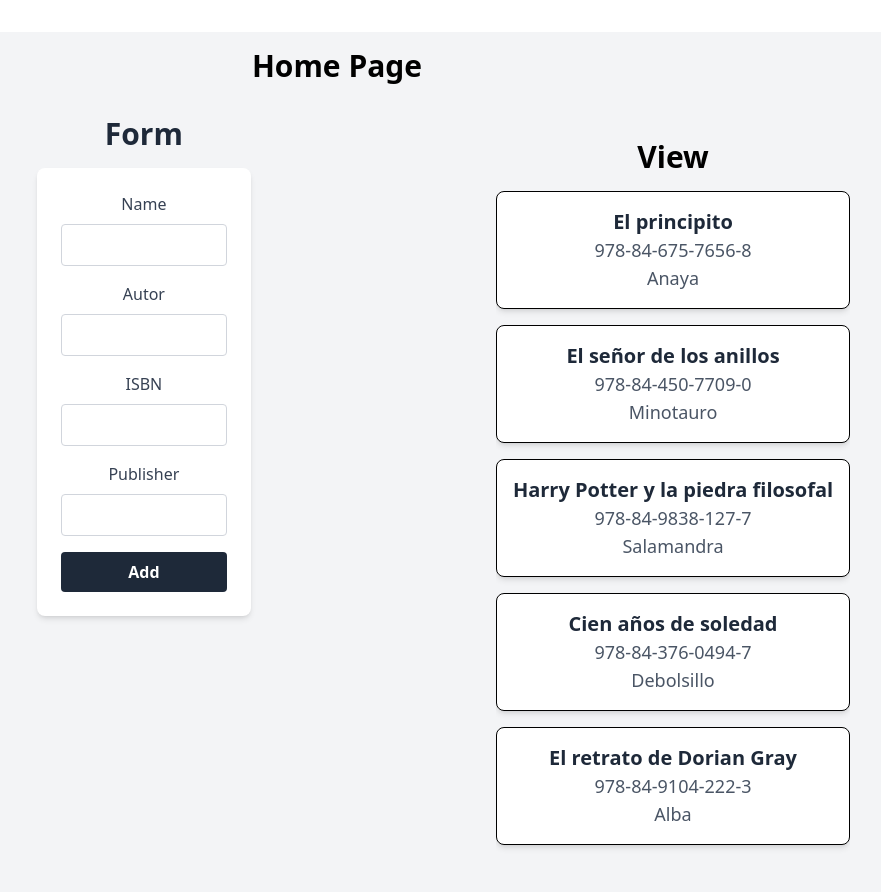
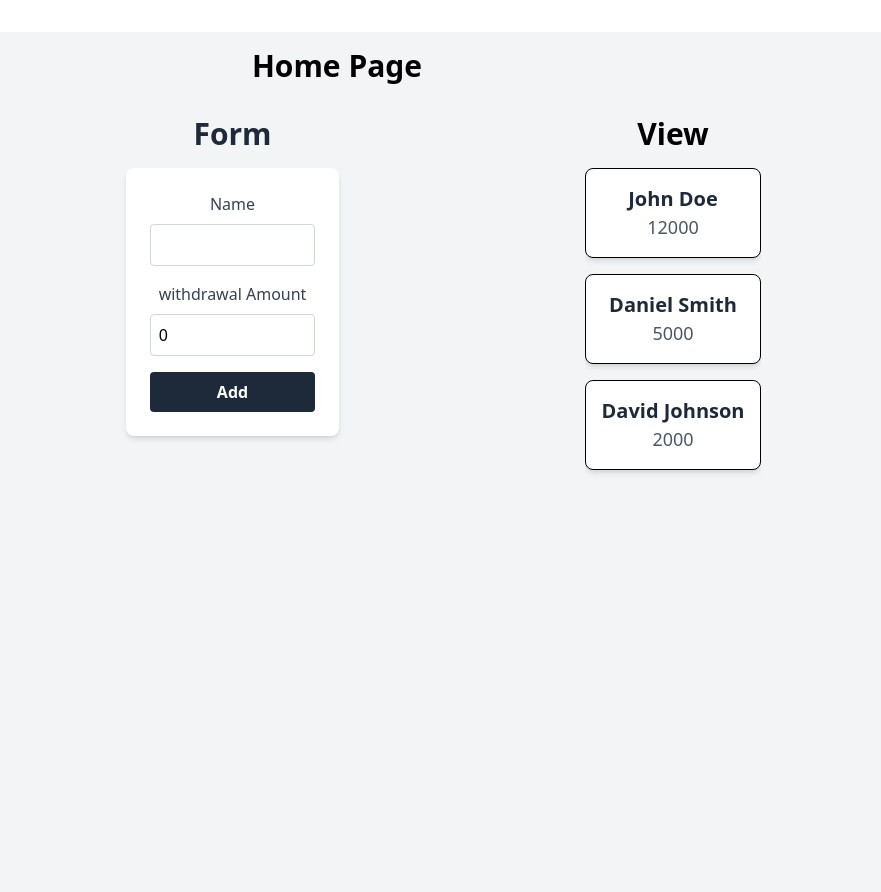
Before and after one commit to juandavid764/Homeworks, a React (Vite) app in the folder hello_world/: page / in a window 1280 px wide. Shown: the top 892 px of the page, without its empty margins (303-1184 px from the left). Built offline with nearby package versions, Linux system fonts and the light colour scheme.

Commit message:
challenge 09 finished

```diff
--- a/hello_world/src/Context.jsx
+++ /dev/null
@@ -1,3 +0,0 @@
-import { createContext } from "react";
-
-export const MyContext = createContext();
--- /dev/null
+++ b/hello_world/src/Models/Queue.js
@@ -0,0 +1,31 @@
+export class Queue {
+  constructor() {
+    this.items = [];
+  }
+
+  enqueue(item) {
+    this.items.push(item);
+  }
+
+  dequeue() {
+    return this.items.length > 0 ? this.items.shift() : null;
+  }
+
+  peek() {
+    return this.items.length > 0 ? this.items[0] : null;
+  }
+
+  size() {
+    return this.items.length;
+  }
+
+  isEmpty() {
+    return this.items.length === 0;
+  }
+
+  print() {
+    this.items.forEach((item) => {
+      console.log(item);
+    });
+  }
+}
--- a/hello_world/src/Models/Stack.js
+++ /dev/null
@@ -1,34 +0,0 @@
-export class Stack {
-  constructor() {
-    this.items = [];
-  }
-
-  push(item) {
-    this.items.push(item);
-  }
-
-  pop() {
-    return this.items.length > 0 ? this.items.pop() : null;
-  }
-
-  peek() {
-    return this.items.length > 0 ? this.items[this.items.length - 1] : null;
-  }
-
-  isEmpty() {
-    return this.items.length === 0;
-  }
-
-  size() {
-    return this.items.length;
-  }
-
-  print() {
-    this.items
-      .slice()
-      .reverse()
-      .forEach((item) => {
-        console.log(item);
-      });
-  }
-}
--- a/hello_world/src/components/BookCard.jsx
+++ /dev/null
@@ -1,14 +0,0 @@
-import React from 'react';
-//import bookCover from '../assets/book_cover.svg';
-
-export const BookCard = ({ book }) => {
-  return (
-    <div className="flex flex-col border p-4 mb-4 bg-white shadow-md rounded-lg">
-      {/* <img src={bookCover} alt="Book Cover" className="w-32 h-48 mb-4" /> */}
-      <p className="text-xl font-bold text-gray-800">{book.name}</p>
-      <p className="text-lg text-gray-600">{book.author}</p>
-      <p className="text-lg text-gray-600">{book.ISBN}</p>
-      <p className="text-lg text-gray-600">{book.publisher}</p>
-    </div>
-  );
-};
--- a/hello_world/src/components/Form.jsx
+++ b/hello_world/src/components/Form.jsx
@@ -1,12 +1,9 @@
 import { useState } from "react";
 
-export const Form = ({books, setReLoad}) => {
-
+export const Form = ({ people, setReLoad }) => {
   const [formData, setFormData] = useState({
     name: "",
-    autor: "",
-    ISBN: "",
-    publisher: "",
+    withdrawalAmount: 0,
   });
 
   const handleChange = (e) => {
@@ -22,16 +19,20 @@ export const Form = ({books, setReLoad}) => {
     e.preventDefault();
     setReLoad((prev) => !prev);
 
-
-    books.push(formData);
-    console.log(formData)
-  }
+    people.enqueue(formData);
+    console.log(formData);
+  };
 
   return (
     <div className="flex flex-col items-center justify-start min-h-screen w-2xl bg-gray-100 p-4">
       <h1 className="text-3xl font-bold mb-4 text-gray-800">Form</h1>
-      <form className="flex flex-col w-1/3 bg-white p-6 rounded-lg shadow-md" onSubmit={handleSubmit}>
-        <label htmlFor="name" className="text-gray-700 mb-2">Name</label>
+      <form
+        className="flex flex-col w-1/3 bg-white p-6 rounded-lg shadow-md"
+        onSubmit={handleSubmit}
+      >
+        <label htmlFor="name" className="text-gray-700 mb-2">
+          Name
+        </label>
         <input
           type="text"
           id="name"
@@ -40,34 +41,23 @@ export const Form = ({books, setReLoad}) => {
           onChange={handleChange}
           className="mb-4 p-2 border border-gray-300 rounded"
         />
-        <label htmlFor="autor" className="text-gray-700 mb-2">Autor</label>
+        <label htmlFor="withdrawalAmount" className="text-gray-700 mb-2">
+          withdrawal Amount
+        </label>
         <input
-          type="text"
-          id="autor"
-          name="autor"
-          value={formData.autor}
+          type="number"
+          id="withdrawalAmount"
+          name="withdrawalAmount"
+          value={formData.withdrawalAmount}
           onChange={handleChange}
           className="mb-4 p-2 border border-gray-300 rounded"
         />
-        <label htmlFor="ISBN" className="text-gray-700 mb-2">ISBN</label>
-        <input
-          type="text"
-          id="ISBN"
-          name="ISBN"
-          value={formData.ISBN}
-          onChange={handleChange}
-          className="mb-4 p-2 border border-gray-300 rounded"
-        />
-        <label htmlFor="publisher" className="text-gray-700 mb-2">Publisher</label>
-        <input
-          type="text"
-          id="publisher"
-          name="publisher"
-          value={formData.publisher}
-          onChange={handleChange}
-          className="mb-4 p-2 border border-gray-300 rounded"
-        />
-        <button type="submit" className="bg-gray-800 text-white font-bold  p-2 rounded hover:bg-gray-700">Add</button>
+        <button
+          type="submit"
+          className="bg-gray-800 text-white font-bold  p-2 rounded hover:bg-gray-700"
+        >
+          Add
+        </button>
       </form>
     </div>
   );
--- /dev/null
+++ b/hello_world/src/components/PersonCard.jsx
@@ -0,0 +1,12 @@
+import React from 'react';
+//import personCover from '../assets/person_cover.svg';
+
+export const PersonCard = ({ person }) => {
+  return (
+    <div className="flex flex-col border p-4 mb-4 bg-white shadow-md rounded-lg">
+      {/* <img src={personCover} alt="person Cover" className="w-32 h-48 mb-4" /> */}
+      <p className="text-xl font-bold text-gray-800">{person.name}</p>
+      <p className="text-lg text-gray-600">{person.withdrawalAmount}</p>
+    </div>
+  );
+};
--- a/hello_world/src/components/View.jsx
+++ b/hello_world/src/components/View.jsx
@@ -1,14 +1,17 @@
-import { BookCard } from "./BookCard";
+import { PersonCard } from "./PersonCard";
 
-export const View = ({books}) => {
+export const View = ({ people }) => {
   return (
-
-    <div className="flex flex-col items-center justify-center min-h-screen  p-4 h-full">
+    <div className="flex flex-col items-center justify-start min-h-screen  p-4 h-full">
       <h1 className="text-3xl font-bold mb-4">View</h1>
       <div className="flex flex-col w-full h-1/2 overflow-y-auto">
-      {books.size() ? books.items.map((book, index) => (
-          <BookCard key={index} book={book} />
-        )) : <p>No books</p>}
+        {people.size() ? (
+          people.items.map((person, index) => (
+            <PersonCard key={index} person={person} />
+          ))
+        ) : (
+          <p>No people</p>
+        )}
       </div>
     </div>
   );
--- a/hello_world/src/pages/HomePage.jsx
+++ b/hello_world/src/pages/HomePage.jsx
@@ -1,19 +1,19 @@
 import React, { useState, useEffect } from "react";
 
-import { Stack } from "../Models/Stack";
-import { booksDefault } from "../utils/DefaultBook.js";
+import { Queue } from "../Models/Queue.js";
+import { PeopleDefault } from "../utils/DefaultPeople.js";
 
 import { Form } from "../components/Form.jsx";
 import { View } from "../components/View.jsx";
 
 export const HomePage = () => {
-  const [books, setBooks] = useState(new Stack());
+  const [people, setPeople] = useState(new Queue());
   const [reLoad, setReLoad] = useState(false);
-  console.log("Data books from HomePage", books.items);
+  console.log("Data people from HomePage", people.items);
 
   useEffect(() => {
-    booksDefault.forEach((book) => {
-      books.push(book);
+    PeopleDefault.forEach((book) => {
+      people.enqueue(book);
     });
 
     setReLoad(!reLoad);
@@ -23,8 +23,8 @@ export const HomePage = () => {
     <div className="flex flex-col items-center justify-center min-h-screen bg-gray-100 p-4">
       <h1 className="text-3xl font-bold mb-4">Home Page</h1>
       <div className="flex ">
-        <Form books={books} setReLoad={setReLoad} />
-        <View books={books} />
+        <Form people={people} setReLoad={setReLoad} />
+        <View people={people} />
       </div>
     </div>
   );
--- a/hello_world/src/utils/DefaultBook.js
+++ /dev/null
@@ -1,32 +0,0 @@
-export const booksDefault = [
-  {
-    name: "El principito",
-    autor: "Antoine de Saint-Exupéry",
-    ISBN: "978-84-675-7656-8",
-    publisher: "Anaya",
-  },
-  {
-    name: "El señor de los anillos",
-    autor: "J.R.R. Tolkien",
-    ISBN: "978-84-450-7709-0",
-    publisher: "Minotauro",
-  },
-  {
-    name: "Harry Potter y la piedra filosofal",
-    autor: "J.K. Rowling",
-    ISBN: "978-84-9838-127-7",
-    publisher: "Salamandra",
-  },
-  {
-    name: "Cien años de soledad",
-    autor: "Gabriel García Márquez",
-    ISBN: "978-84-376-0494-7",
-    publisher: "Debolsillo",
-  },
-  {
-    name: "El retrato de Dorian Gray",
-    autor: "Oscar Wilde",
-    ISBN: "978-84-9104-222-3",
-    publisher: "Alba",
-  },
-];
--- /dev/null
+++ b/hello_world/src/utils/DefaultPeople.js
@@ -0,0 +1,14 @@
+export const PeopleDefault = [
+  {
+    name: "John Doe",
+    withdrawalAmount: 12000,
+  },
+  {
+    name: "Daniel Smith",
+    withdrawalAmount: 5000,
+  },
+  {
+    name: "David Johnson",
+    withdrawalAmount: 2000,
+  }
+];
```
